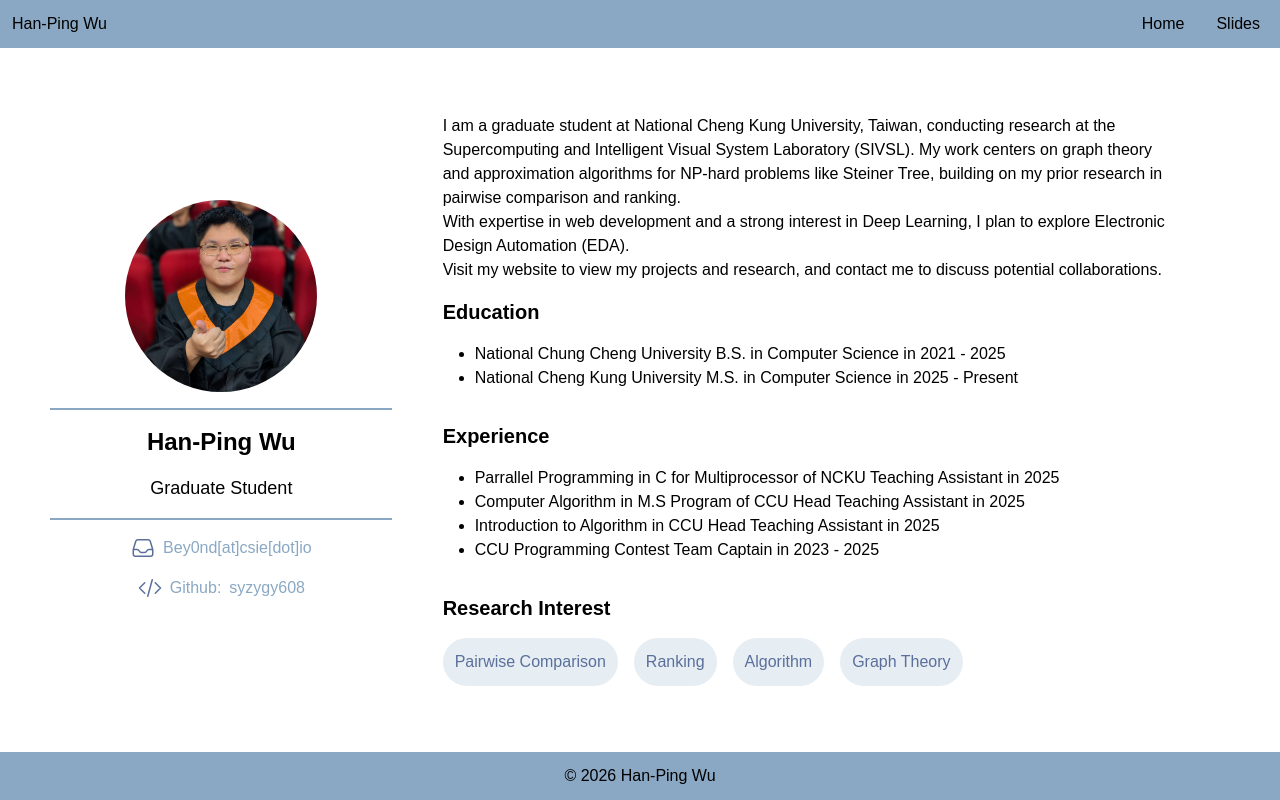
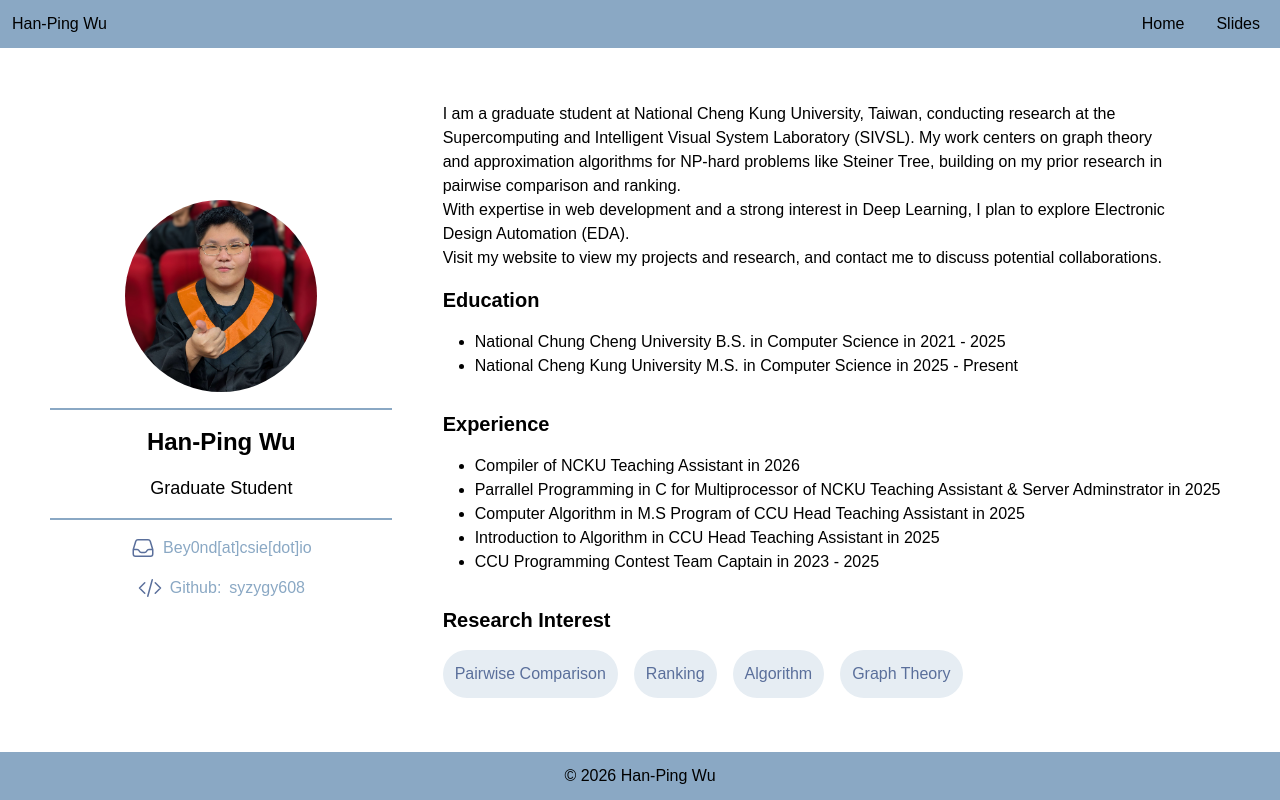
Before and after one commit to syzygy608/PersonalWebsite, an Astro site: page / in a window 1280 px wide. Built offline with nearby package versions, Linux system fonts and the light colour scheme; Astro itself is replaced by a stand-in of ours.

Commit message:
update exp

```diff
--- a/src/layouts/experience.astro
+++ b/src/layouts/experience.astro
@@ -8,8 +8,13 @@ interface Experience {
 
 const myExperience: Experience[] = [
   {
+    organization: "Compiler of NCKU",
+    title: "Teaching Assistant",
+    start: 2026,
+  },
+  {
     organization: "Parrallel Programming in C for Multiprocessor of NCKU",
-    title: "Teaching Assistant",
+    title: "Teaching Assistant & Server Adminstrator",
     start: 2025,
   },
   {
```
Also changed, not shown: package.json (+6 -6 lines), 1 other file.
